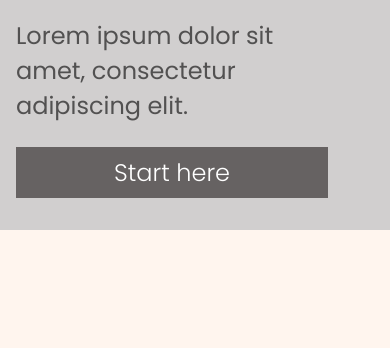
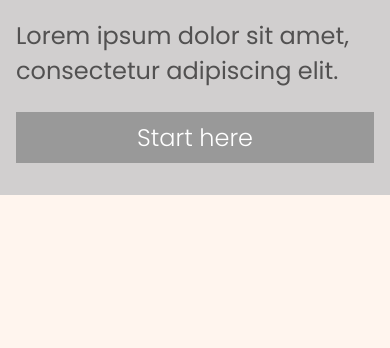
Before and after one commit to Lightbearing69/project-7, a plain HTML site: page index.html in a window 390 px wide. Shown: the part 496-844 px from the top of the page. Drawn offline with Linux system fonts and the light colour scheme.

Commit message:
Minor finishing edits to Section 1

```diff
--- a/resources/css/style.css
+++ b/resources/css/style.css
@@ -196,7 +196,7 @@ header {
 
     .section1_text {
         display:flex;
-        max-width:80%;
+        max-width: 100%;
         flex-direction: column;
         gap: 1.5rem;
         margin: 32px 16px 32px 16px;
@@ -205,4 +205,8 @@ header {
     .section1_text h1 {
         margin-bottom: 0.5rem;
     }
+
+    .startbox {
+        background-color:#999999;
+    }
 }
```
